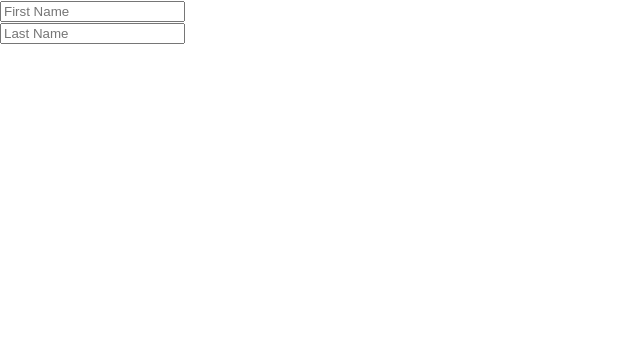
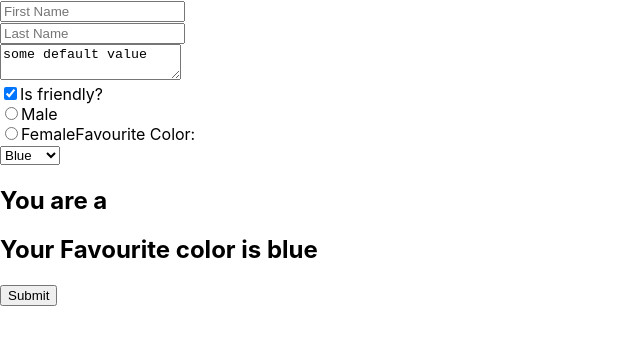
Before and after one commit to Varin6033/React, a React (Create React App) app in the folder my-app/: page / in a window 1280 px wide. Shown: the top 344 px of the page, without its empty margins (0-640 px from the left). Built offline with nearby package versions, Linux system fonts and the light colour scheme.

Commit message:
React Form elements

```diff
--- a/my-app/src/App.js
+++ b/my-app/src/App.js
@@ -5,21 +5,22 @@ class App extends Component {
         super()
         this.state = {
             firstName: "",
-            lastName: ""
+            lastName: "",
+            isFriendly: true,
+            gender: "",
+            favColor: "blue"
         }
         this.handleChange = this.handleChange.bind(this)
     }
 
     handleChange(event){
-        const {name, value} = event.target
-        this.setState({
-            [name]: value
-        })
+        const {name, value, type, checked} = event.target
+        type === "checkbox" ?  this.setState({ [name]: checked })  : this.setState({ [name]: value })
     }
 
     render() {
         return (
-            <form>
+            <form onSubmit={this.handleSubmit}>
                 <input
                     type="text"
                     value={this.state.firstName}
@@ -35,7 +36,55 @@ class App extends Component {
                     placeholder="Last Name"
                     onChange={this.handleChange}
                 />
-                    <h1>{this.state.firstName} {this.state.lastName}</h1>
+                <br/>
+                <textarea
+                    value={"some default value"}
+                    onChange={this.handleChange}
+                />
+                <br/>
+                <label>
+                    <input
+                        type="checkbox"
+                        name="isFriendly"
+                        checked={this.state.isFriendly}
+                        onChange={this.handleChange}
+                    />Is friendly?
+                </label>
+                <br/>
+                <label>
+                    <input
+                        type="radio"
+                        name="gender"
+                        value = "male"
+                        checked={this.state.gender === "male"}
+                        onChange={this.handleChange}
+                    />Male
+                </label>
+                <br/>
+                <label>
+                    <input
+                        type="radio"
+                        name="gender"
+                        value = "female"
+                        checked={this.state.gender === "female"}
+                        onChange={this.handleChange}
+                    />Female
+                </label>
+                <label>Favourite Color:</label>
+                <br/>
+                <select
+                    value={this.state.favColor}
+                    onChange={this.handleChange}
+                    name="favColor"
+                >
+                    <option value="blue">Blue</option>
+                    <option value="green">Green</option>
+                    <option value="red">Red</option>
+                </select>
+                <h1>{this.state.firstName} {this.state.lastName}</h1>
+                <h2>You are a {this.state.gender}</h2>
+                <h2>Your Favourite color is {this.state.favColor}</h2>
+                <button >Submit</button>
             </form>
         )
     }
```
